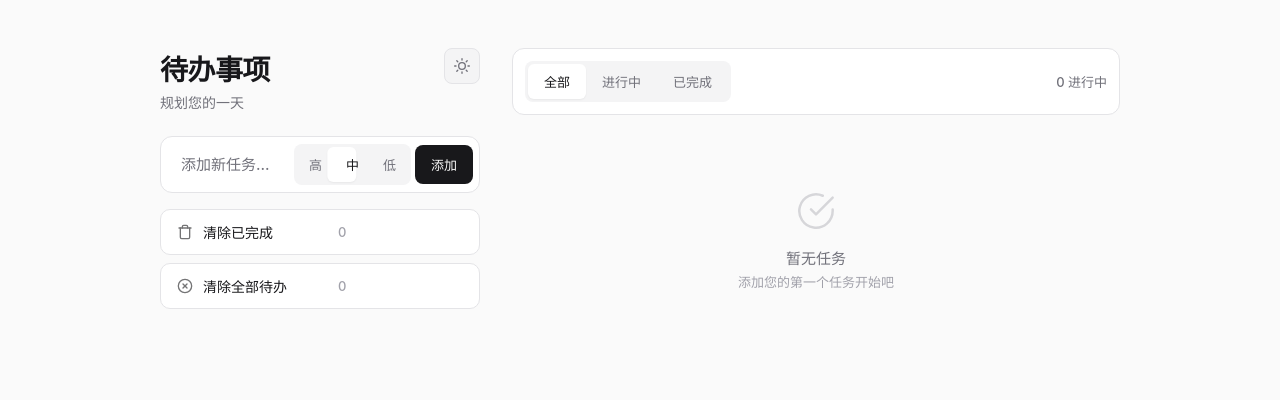
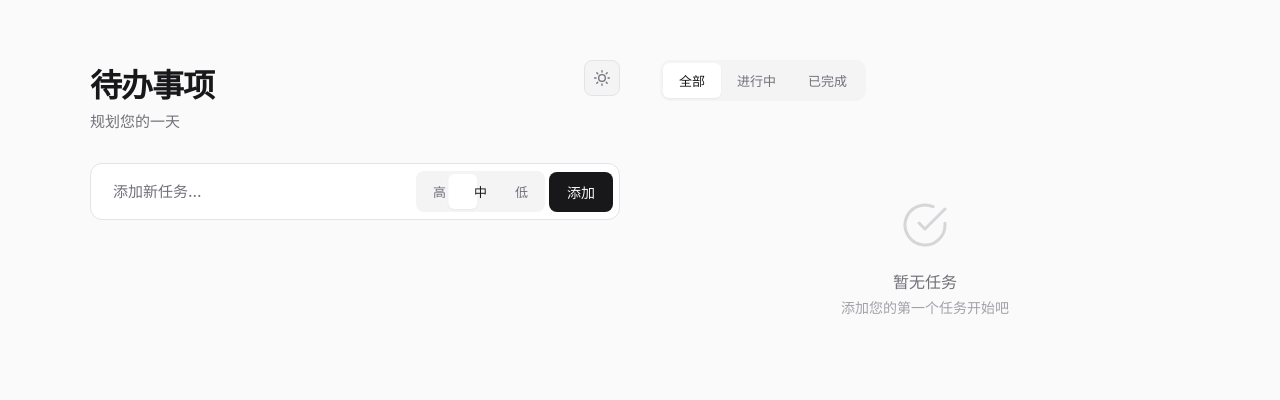
Before and after one commit to time-296/-, a website built with Vite: page index.html in a window 1280 px wide. Built offline with nearby package versions, Linux system fonts and the light colour scheme.

Commit message:
Revert "refactor: restructure layout for better visual hierarchy"
This reverts commit 9555b6fa70d7a39c5edca6572f89240bd78f61e3.

```diff
--- a/index.html
+++ b/index.html
@@ -42,40 +42,17 @@
                 </div>
                 <button id="add-btn">添加</button>
             </div>
-
-            <div class="actions-section">
-                <button class="action-btn" id="clear-completed">
-                    <svg viewBox="0 0 24 24" fill="none" stroke="currentColor" stroke-width="2" stroke-linecap="round" stroke-linejoin="round">
-                        <polyline points="3 6 5 6 21 6"/>
-                        <path d="M19 6v14a2 2 0 0 1-2 2H7a2 2 0 0 1-2-2V6m3 0V4a2 2 0 0 1 2-2h4a2 2 0 0 1 2 2v2"/>
-                    </svg>
-                    <span>清除已完成</span>
-                    <span class="count" id="completed-count-action">0</span>
-                </button>
-                <button class="action-btn danger" id="clear-all">
-                    <svg viewBox="0 0 24 24" fill="none" stroke="currentColor" stroke-width="2" stroke-linecap="round" stroke-linejoin="round">
-                        <circle cx="12" cy="12" r="10"/>
-                        <line x1="15" y1="9" x2="9" y2="15"/>
-                        <line x1="9" y1="9" x2="15" y2="15"/>
-                    </svg>
-                    <span>清除全部待办</span>
-                    <span class="count" id="total-count-action">0</span>
-                </button>
-            </div>
         </div>
 
         <div class="right-pane">
-            <div class="filter-section">
-                <div class="filter-row">
-                    <div class="filter-tabs">
-                        <button class="filter-btn active" data-filter="all">全部</button>
-                        <button class="filter-btn" data-filter="active">进行中</button>
-                        <button class="filter-btn" data-filter="completed">已完成</button>
-                    </div>
-                    <div class="filter-stats">
-                        <span class="active-count" id="active-count">0 进行中</span>
-                    </div>
+            <div class="filter-row">
+                <div class="filter-tabs">
+                    <button class="filter-btn active" data-filter="all">全部</button>
+                    <button class="filter-btn" data-filter="active">进行中</button>
+                    <button class="filter-btn" data-filter="completed">已完成</button>
                 </div>
+                <button class="clear-completed-btn" id="clear-completed">清除已完成</button>
+                <button class="clear-all-btn" id="clear-all">清除全部待办</button>
             </div>
 
             <div class="todo-list" id="todo-list">
@@ -86,6 +63,21 @@
                     </svg>
                     <h3>暂无任务</h3>
                     <p>添加您的第一个任务开始吧</p>
+                </div>
+            </div>
+
+            <div class="stats" id="stats" style="display: none;">
+                <div class="stat-item">
+                    <div class="stat-value" id="total-count">0</div>
+                    <div class="stat-label">总数</div>
+                </div>
+                <div class="stat-item">
+                    <div class="stat-value" id="active-count">0</div>
+                    <div class="stat-label">进行中</div>
+                </div>
+                <div class="stat-item">
+                    <div class="stat-value" id="completed-count">0</div>
+                    <div class="stat-label">已完成</div>
                 </div>
             </div>
         </div>
--- a/script.js
+++ b/script.js
@@ -8,9 +8,10 @@
     const prioritySlider = document.getElementById('priority-slider');
     const todoList = document.getElementById('todo-list');
     const filterBtns = document.querySelectorAll('.filter-btn');
+    const stats = document.getElementById('stats');
+    const totalCount = document.getElementById('total-count');
     const activeCount = document.getElementById('active-count');
-    const totalCountAction = document.getElementById('total-count-action');
-    const completedCountAction = document.getElementById('completed-count-action');
+    const completedCount = document.getElementById('completed-count');
     const themeToggle = document.getElementById('theme-toggle');
     const themeIcon = document.getElementById('theme-icon');
     const clearCompletedBtn = document.getElementById('clear-completed');
@@ -173,9 +174,18 @@
                     <p>添加您的第一个任务开始吧</p>
                 </div>
             `;
-            updateStats();
+            stats.style.display = 'none';
+            clearCompletedBtn.style.display = 'none';
+            clearAllBtn.style.display = 'none';
             return;
         }
+
+        stats.style.display = 'flex';
+        updateStats();
+
+        const completedCount = todos.filter(t => t.completed).length;
+        clearCompletedBtn.style.display = completedCount > 0 ? 'inline-block' : 'none';
+        clearAllBtn.style.display = 'inline-block';
 
         if (filteredTodos.length === 0) {
             todoList.innerHTML = `
@@ -201,8 +211,6 @@
                 <button class="delete-btn">×</button>
             </div>
         `).join('');
-
-        updateStats();
     }
 
     // ========== CRUD ==========
@@ -254,11 +262,9 @@
     function updateStats() {
         const total = todos.length;
         const completed = todos.filter(t => t.completed).length;
-        const active = total - completed;
-
-        totalCountAction.textContent = total;
-        completedCountAction.textContent = completed;
-        activeCount.textContent = active + ' 进行中';
+        totalCount.textContent = total;
+        activeCount.textContent = total - completed;
+        completedCount.textContent = completed;
     }
 
     function cyclePriority(id) {
@@ -336,14 +342,11 @@
         startEdit(item.dataset.id, item);
     });
 
-    // ========== 优先级选择器 ==========
-    function moveSlider(btn) {
-        const selector = document.getElementById('priority-selector');
-        const selectorRect = selector.getBoundingClientRect();
-        const btnRect = btn.getBoundingClientRect();
-        prioritySlider.style.width = btnRect.width + 'px';
-        prioritySlider.style.transform = `translateX(${btnRect.left - selectorRect.left - 3}px)`;
-    }
+    // ========== 其他事件 ==========
+    addBtn.addEventListener('click', addTodo);
+    todoInput.addEventListener('keydown', (e) => { if (e.key === 'Enter') addTodo(); });
+    clearCompletedBtn.addEventListener('click', clearCompleted);
+    clearAllBtn.addEventListener('click', clearAll);
 
     priorityBtns.forEach(btn => {
         btn.addEventListener('click', () => {
@@ -354,13 +357,15 @@
         });
     });
 
+    function moveSlider(btn) {
+        const selector = document.getElementById('priority-selector');
+        const selectorRect = selector.getBoundingClientRect();
+        const btnRect = btn.getBoundingClientRect();
+        prioritySlider.style.width = btnRect.width + 'px';
+        prioritySlider.style.transform = `translateX(${btnRect.left - selectorRect.left - 4}px)`;
+    }
+
     moveSlider(document.querySelector('.priority-btn.active'));
-
-    // ========== 其他事件 ==========
-    addBtn.addEventListener('click', addTodo);
-    todoInput.addEventListener('keydown', (e) => { if (e.key === 'Enter') addTodo(); });
-    clearCompletedBtn.addEventListener('click', clearCompleted);
-    clearAllBtn.addEventListener('click', clearAll);
 
     filterBtns.forEach(btn => {
         btn.addEventListener('click', () => {
--- a/style.css
+++ b/style.css
@@ -44,7 +44,7 @@ body {
     font-family: -apple-system, BlinkMacSystemFont, 'SF Pro Display', 'Segoe UI', sans-serif;
     background: var(--bg-color);
     min-height: 100vh;
-    padding: 48px 24px;
+    padding: 60px 24px;
     overflow-x: hidden;
     color: var(--text-primary);
     -webkit-font-smoothing: antialiased;
@@ -52,11 +52,11 @@ body {
 
 .container {
     width: 100%;
-    max-width: 960px;
+    max-width: 1100px;
     margin: 0 auto;
     display: grid;
-    grid-template-columns: 320px 1fr;
-    gap: 32px;
+    grid-template-columns: 1fr 1fr;
+    gap: 40px;
     animation: fadeIn 0.5s ease-out;
 }
 
@@ -64,7 +64,7 @@ body {
     display: flex;
     flex-direction: column;
     position: sticky;
-    top: 48px;
+    top: 40px;
     align-self: start;
 }
 
@@ -80,20 +80,20 @@ body {
 
 /* 标题区 */
 header {
-    margin-bottom: 24px;
+    margin-bottom: 32px;
 }
 
 h1 {
-    font-size: 1.75rem;
+    font-size: 2rem;
     font-weight: 700;
     color: var(--text-primary);
     margin-bottom: 4px;
-    letter-spacing: -0.02em;
+    letter-spacing: -0.03em;
 }
 
 .subtitle {
     color: var(--text-secondary);
-    font-size: 0.875rem;
+    font-size: 0.9375rem;
     font-weight: 500;
 }
 
@@ -139,6 +139,7 @@ h1 {
     padding: 6px;
     display: flex;
     gap: 0;
+    margin-bottom: 20px;
     transition: border-color 0.2s ease;
     align-items: center;
 }
@@ -152,12 +153,11 @@ h1 {
     background: transparent;
     border: none;
     outline: none;
-    padding: 12px 14px;
+    padding: 12px 16px;
     color: var(--text-primary);
     font-size: 0.9375rem;
     font-weight: 500;
     font-family: inherit;
-    min-width: 0;
 }
 
 #todo-input::placeholder {
@@ -171,14 +171,14 @@ h1 {
     border-radius: 8px;
     position: relative;
     padding: 3px;
-    flex-shrink: 0;
+    margin-right: 4px;
 }
 
 .priority-btn {
     background: transparent;
     border: none;
     border-radius: 6px;
-    padding: 8px 12px;
+    padding: 8px 14px;
     color: var(--text-secondary);
     font-size: 0.8125rem;
     font-weight: 500;
@@ -209,15 +209,13 @@ h1 {
     background: var(--text-primary);
     border: none;
     border-radius: 8px;
-    padding: 10px 16px;
+    padding: 10px 18px;
     color: var(--bg-color);
-    font-size: 0.8125rem;
+    font-size: 0.875rem;
     font-weight: 500;
     cursor: pointer;
     transition: all 0.2s ease;
     font-family: inherit;
-    flex-shrink: 0;
-    margin-left: 4px;
 }
 
 #add-btn:hover {
@@ -226,62 +224,6 @@ h1 {
 
 #add-btn:active {
     transform: scale(0.98);
-}
-
-/* 左侧面板操作区 */
-.actions-section {
-    margin-top: 16px;
-    display: flex;
-    flex-direction: column;
-    gap: 8px;
-}
-
-.action-btn {
-    background: var(--card-bg);
-    border: 1px solid var(--border-color);
-    border-radius: 10px;
-    padding: 12px 16px;
-    color: var(--text-primary);
-    font-size: 0.875rem;
-    font-weight: 500;
-    cursor: pointer;
-    transition: all 0.2s ease;
-    font-family: inherit;
-    text-align: left;
-    display: flex;
-    align-items: center;
-    gap: 10px;
-}
-
-.action-btn:hover {
-    border-color: var(--border-hover);
-    background: var(--hover-bg);
-}
-
-.action-btn:active {
-    transform: scale(0.98);
-}
-
-.action-btn.danger:hover {
-    border-color: #dc2626;
-    color: #dc2626;
-    background: var(--delete-hover-bg);
-}
-
-.action-btn svg {
-    width: 16px;
-    height: 16px;
-    flex-shrink: 0;
-    opacity: 0.6;
-}
-
-.action-btn span {
-    flex: 1;
-}
-
-.action-btn .count {
-    color: var(--text-muted);
-    font-size: 0.8125rem;
 }
 
 /* 优先级徽章 */
@@ -347,20 +289,13 @@ h1 {
     border-color: #14532d;
 }
 
-/* 筛选区 */
-.filter-section {
-    background: var(--card-bg);
-    border: 1px solid var(--border-color);
-    border-radius: 12px;
-    padding: 12px;
-    margin-bottom: 16px;
-}
-
+/* 筛选行 */
 .filter-row {
     display: flex;
     align-items: center;
     justify-content: space-between;
     gap: 12px;
+    margin-bottom: 20px;
 }
 
 .filter-tabs {
@@ -368,7 +303,8 @@ h1 {
     gap: 0;
     padding: 3px;
     background: var(--hover-bg);
-    border-radius: 8px;
+    border-radius: 10px;
+    width: fit-content;
 }
 
 .filter-btn {
@@ -394,40 +330,64 @@ h1 {
     box-shadow: 0 1px 2px var(--shadow-color);
 }
 
-.filter-stats {
-    display: flex;
-    align-items: center;
-    gap: 12px;
+.clear-completed-btn {
+    background: transparent;
+    border: 1px solid var(--border-color);
+    border-radius: 8px;
+    padding: 8px 14px;
+    color: var(--text-muted);
     font-size: 0.8125rem;
-    color: var(--text-muted);
+    font-weight: 500;
+    cursor: pointer;
+    transition: all 0.2s ease;
+    font-family: inherit;
+    white-space: nowrap;
 }
 
-.filter-stats .divider {
-    width: 1px;
-    height: 14px;
-    background: var(--border-color);
+.clear-completed-btn:hover {
+    color: #dc2626;
+    border-color: #dc2626;
+    background: var(--delete-hover-bg);
 }
 
-.filter-stats .active-count {
-    color: var(--text-secondary);
+.clear-all-btn {
+    background: var(--card-bg);
+    border: 1px solid var(--border-color);
+    border-radius: 8px;
+    padding: 12px 20px;
+    color: var(--text-primary);
+    font-size: 0.875rem;
     font-weight: 500;
+    cursor: pointer;
+    transition: all 0.2s ease;
+    font-family: inherit;
+}
+
+.clear-all-btn:hover {
+    background: var(--delete-hover-bg);
+    border-color: #dc2626;
+    color: #dc2626;
+}
+
+.clear-all-btn:active {
+    transform: scale(0.98);
 }
 
 /* 任务列表 */
 .todo-list {
     display: flex;
     flex-direction: column;
-    gap: 8px;
+    gap: 10px;
 }
 
 .todo-item {
     background: var(--card-bg);
     border: 1px solid var(--border-color);
     border-radius: 10px;
-    padding: 14px 16px;
+    padding: 14px 18px;
     display: flex;
     align-items: center;
-    gap: 12px;
+    gap: 14px;
     transition: all 0.15s ease;
     animation: slideIn 0.2s ease-out;
     overflow: hidden;
@@ -529,26 +489,54 @@ h1 {
 /* 空状态 */
 .empty-state {
     text-align: center;
-    padding: 60px 20px;
+    padding: 80px 20px;
     color: var(--text-muted);
 }
 
 .empty-state svg {
-    width: 40px;
-    height: 40px;
-    margin-bottom: 12px;
+    width: 48px;
+    height: 48px;
+    margin-bottom: 16px;
     opacity: 0.4;
 }
 
 .empty-state h3 {
-    font-size: 0.9375rem;
+    font-size: 1rem;
     margin-bottom: 4px;
     color: var(--text-secondary);
     font-weight: 500;
 }
 
 .empty-state p {
+    font-size: 0.875rem;
+}
+
+/* 统计区 */
+.stats {
+    display: flex;
+    justify-content: space-between;
+    margin-top: 24px;
+    padding-top: 20px;
+    border-top: 1px solid var(--border-color);
+}
+
+.stat-item {
+    text-align: left;
+    flex: 1;
+}
+
+.stat-value {
+    font-size: 1.75rem;
+    font-weight: 700;
+    color: var(--text-primary);
+    line-height: 1;
+}
+
+.stat-label {
     font-size: 0.8125rem;
+    color: var(--text-secondary);
+    margin-top: 6px;
+    font-weight: 500;
 }
 
 /* 确认弹窗 */
@@ -662,10 +650,12 @@ h1 {
 
 /* 响应式 */
 @media (max-width: 768px) {
-    body { padding: 32px 16px; }
-    h1 { font-size: 1.5rem; }
+    body { padding: 48px 20px; }
+    h1 { font-size: 1.75rem; }
     .container { grid-template-columns: 1fr; gap: 24px; }
     .left-pane { position: static; }
+    .stats { gap: 10px; }
+    .stat-value { font-size: 1.5rem; }
     .filter-row { flex-wrap: wrap; }
-    .filter-stats { width: 100%; justify-content: flex-end; }
+    .clear-completed-btn { margin-left: auto; }
 }
```
